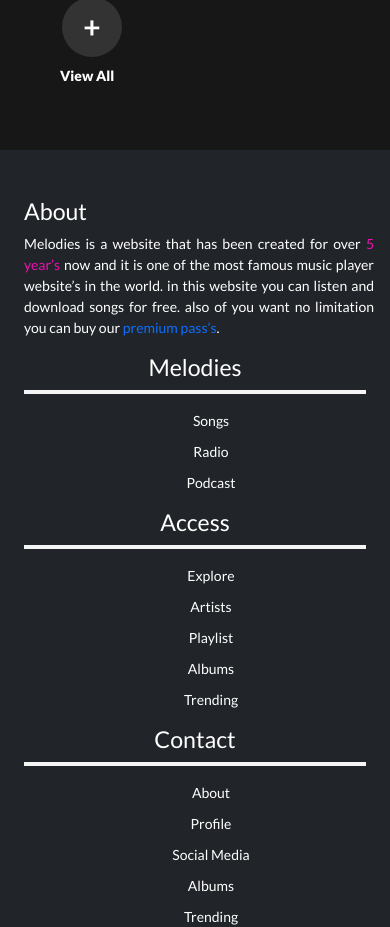
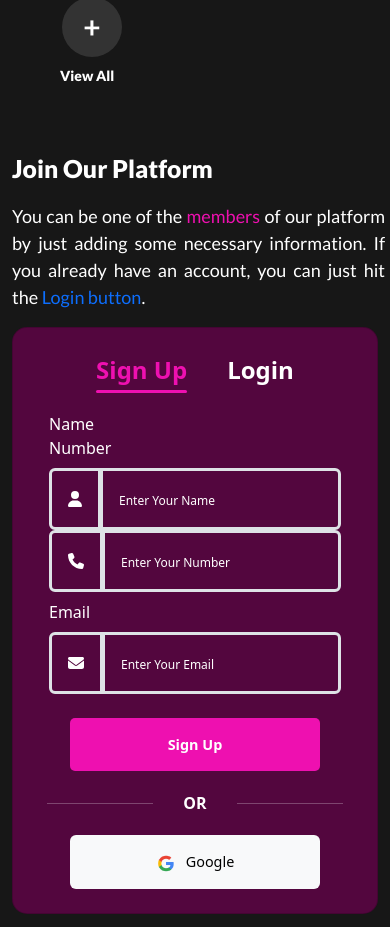
Before and after one commit to Ingalevarad34/SitaraWebRepo, a React (Create React App) app in the folder sitara/: page / in a window 390 px wide. Shown: the part 9242-10169 px from the top of the page. Built offline with nearby package versions, Linux system fonts and the light colour scheme.

Commit message:
no changes made sm responsiveness still remaning

```diff
--- a/sitara/src/pages/home/home.js
+++ b/sitara/src/pages/home/home.js
@@ -22,6 +22,7 @@ function Home() {
         <MusicVideo />
         <TopAlbums />
         <MoodPlaylist />
+        <Contact />
         <Footer />
 
 
```
